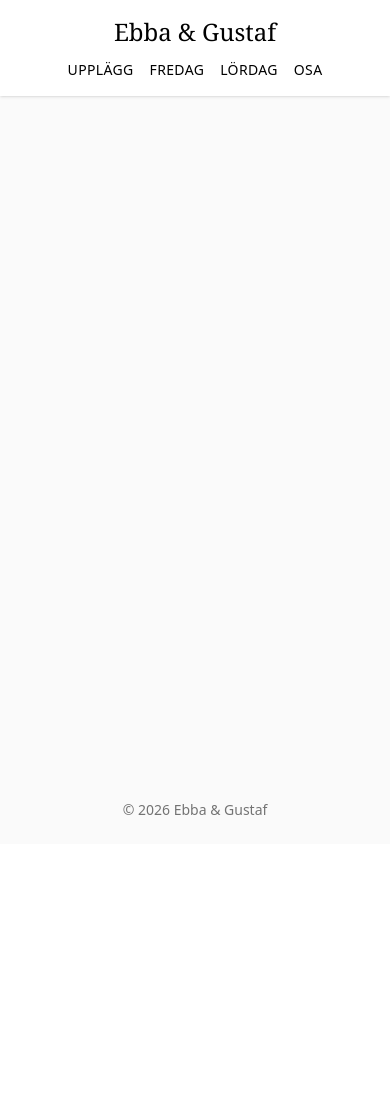
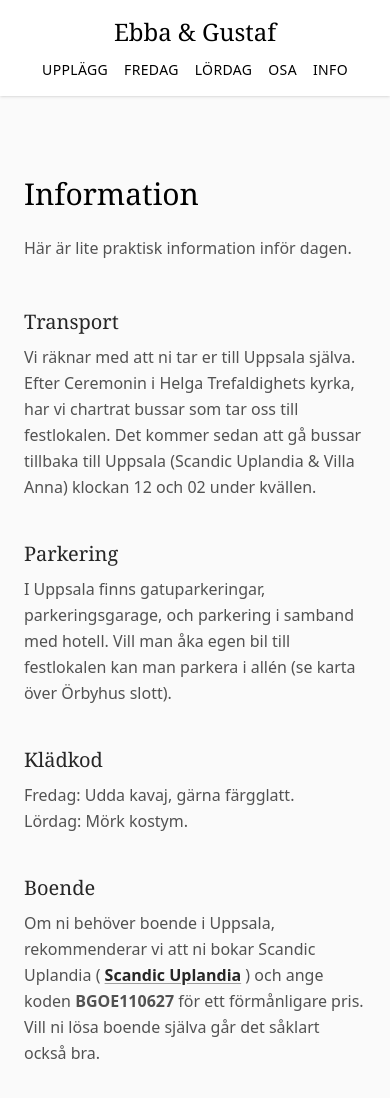
Before and after one commit to gustafffandersson/wedding-site-deployment, a React (Vite) app: page /info in a window 390 px wide. Shown: the top 1098 px of the page. Before the commit the page ends 844 px from the top, so only its background shows below. Built offline with nearby package versions, Linux system fonts and the light colour scheme.

Commit message:
Added Info page

```diff
--- a/src/App.jsx
+++ b/src/App.jsx
@@ -7,7 +7,7 @@ import Friday from "./pages/Friday";
 import Saturday from "./pages/Saturday";
 import RSVP from "./pages/RSVP";
 import Dresscode from "./pages/Dresscode";
-import FAQ from "./pages/FAQ";
+import Info from "./pages/Info";
 
 export default function App() {
   return (
@@ -22,7 +22,7 @@ export default function App() {
           <Route path="/saturday" element={<Saturday />} />
           <Route path="/rsvp" element={<RSVP />} />
           <Route path="/dresscode" element={<Dresscode />} />
-          <Route path="/faq" element={<FAQ />} />
+          <Route path="/info" element={<Info />} />
         </Routes>
       </main>
 
--- a/src/components/Navbar.jsx
+++ b/src/components/Navbar.jsx
@@ -24,6 +24,9 @@ export default function Navbar() {
             <Link to="/rsvp" className="hover:text-neutral-500">
               OSA
             </Link>
+            <Link to="/info" className="hover:text-neutral-500">
+              Info
+            </Link>
           </div>
         </div>
 
@@ -46,6 +49,9 @@ export default function Navbar() {
             <Link to="/rsvp" className="hover:text-neutral-500">
               OSA
             </Link>
+            <Link to="/info" className="hover:text-neutral-500">
+              Info
+            </Link>
           </div>
         </div>
 
--- a/src/pages/FAQ.jsx
+++ /dev/null
@@ -1,10 +0,0 @@
-export default function FAQ() {
-  return (
-    <section className="max-w-3xl mx-auto py-20 px-6">
-      <h2 className="font-serif text-3xl mb-6">Frekvent Ackumulerande Quests</h2>
-      <p className="text-neutral-600">
-        Please let us know if you can attend.
-      </p>
-    </section>
-  );
-}
--- /dev/null
+++ b/src/pages/Info.jsx
@@ -0,0 +1,75 @@
+import coffeesDesktop from "../assets/coffees_desktop.jpg";
+
+export default function Info() {
+  const items = [
+    {
+      title: "Transport",
+      body: "Vi räknar med att ni tar er till Uppsala själva. Efter Ceremonin i Helga Trefaldighets kyrka, har vi chartrat bussar som tar oss till festlokalen. Det kommer sedan att gå bussar tillbaka till Uppsala (Scandic Uplandia & Villa Anna) klockan 12 och 02 under kvällen.",
+    },
+    {
+      title: "Parkering",
+      body: "I Uppsala finns gatuparkeringar, parkeringsgarage, och parkering i samband med hotell. Vill man åka egen bil till festlokalen kan man parkera i allén (se karta över Örbyhus slott).",
+    },
+    {
+      title: "Klädkod",
+      body: "Fredag: Udda kavaj, gärna färgglatt. \nLördag: Mörk kostym. ",
+    },
+    {
+    title: "Boende",
+    body: (
+      <>
+        Om ni behöver boende i Uppsala, rekommenderar vi att ni bokar Scandic Uplandia ({" "}
+
+        <a  href="https://example.com/busstider"
+          className="font-semibold text-neutral-800 underline underline-offset-2 decoration-neutral-400 hover:decoration-neutral-800 transition"
+        >
+          Scandic Uplandia
+        </a>{" "}
+        ) och ange koden <strong>BGOE110627</strong> för ett förmånligare pris. <br />
+        Vill ni lösa boende själva går det såklart också bra.
+      </>
+    ),
+  },
+    {
+      title: "Kontakt",
+      body: "Har ni frågor? Hör av er! \nGustaf: 073 575 38 38 \nToastmasters: ebbaochgustafstoastar@gmail.com \nEbba & Gustaf: ebbaochgustafbrollop@gmail.com",
+    },
+  ];
+
+  const images = [
+    { src: coffeesDesktop, alt: "Karta Fredag" },
+    { src: coffeesDesktop, alt: "Karta kyrka" },
+    { src: coffeesDesktop, alt: "Karta Örbyhus slott" },
+  ];
+
+  return (
+    <section className="max-w-3xl mx-auto py-20 px-6">
+      <h2 className="font-serif text-3xl mb-6">Information</h2>
+      <p className="text-neutral-600 mb-12">
+        Här är lite praktisk information inför dagen.
+      </p>
+
+      <div className="grid sm:grid-cols-2 gap-x-10 gap-y-10">
+        {items.map((item) => (
+          <div key={item.title}>
+            <h3 className="font-serif text-xl mb-2 text-neutral-800">
+              {item.title}
+            </h3>
+            <p className="text-neutral-600 leading-relaxed whitespace-pre-line">{item.body}</p>
+          </div>
+        ))}
+      </div>
+
+      <div className="mt-20 grid grid-cols-2 sm:grid-cols-3 gap-4">
+        {images.map((img) => (
+          <img
+            key={img.src}
+            src={img.src}
+            alt={img.alt}
+            className="w-full aspect-square object-cover rounded-md"
+          />
+        ))}
+      </div>
+    </section>
+  );
+}
--- a/src/pages/RSVP.jsx
+++ b/src/pages/RSVP.jsx
@@ -1,17 +1,19 @@
 export default function RSVP() {
   return (
     <section className="max-w-3xl mx-auto py-20 px-6">
-      <h2 className="font-serif text-3xl mb-6">RSVP</h2>
+      <h2 className="font-serif text-3xl mb-6">OSA</h2>
       <p className="text-neutral-600">
-        Vi vill att du meddelar om du kommer eller inte senast 31 december.
-        Maila oss på {" "}
+        Anmäl dig via detta formulär senast 28:e februari: {" "}
         <a
-          href="mailto:ebbaochgustafbrollop@gmail.com?subject=OSA%20Bröllop"
-          className="bold hover:text-neutral-800 transition"
+          href="https://forms.gle/w33UA1XzFqvZK8MD9"
+          className="font-semibold text-neutral-800 underline underline-offset-2 decoration-neutral-400 hover:decoration-neutral-800 transition"
         >
-          ebbaochgustafbrollop@gmail.com
+          Anmälningsformulär
         </a>
         .
+      </p>
+      <p className="text-neutral-600">
+        OBS! En anmälan per person.
       </p>
     </section>
   );
```
